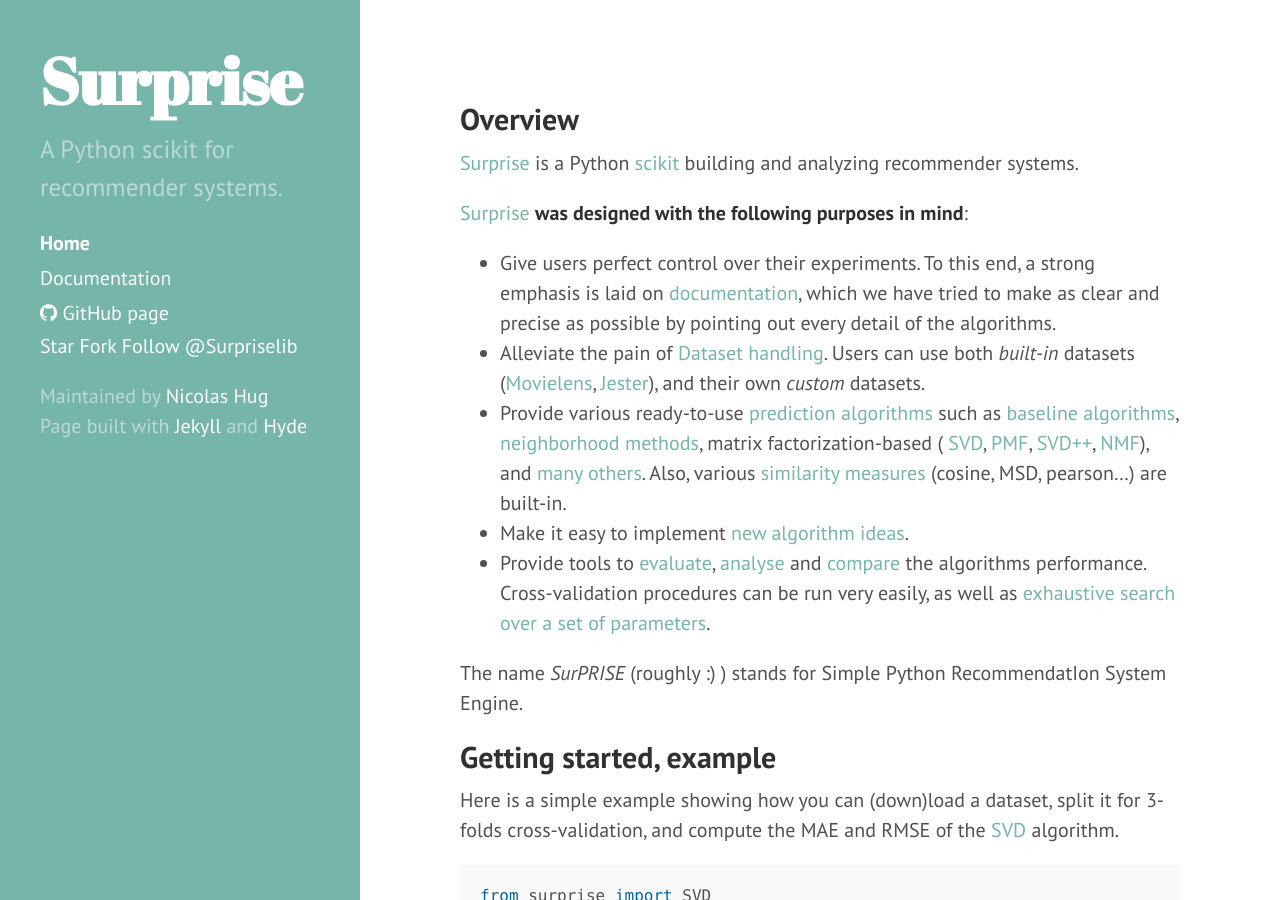
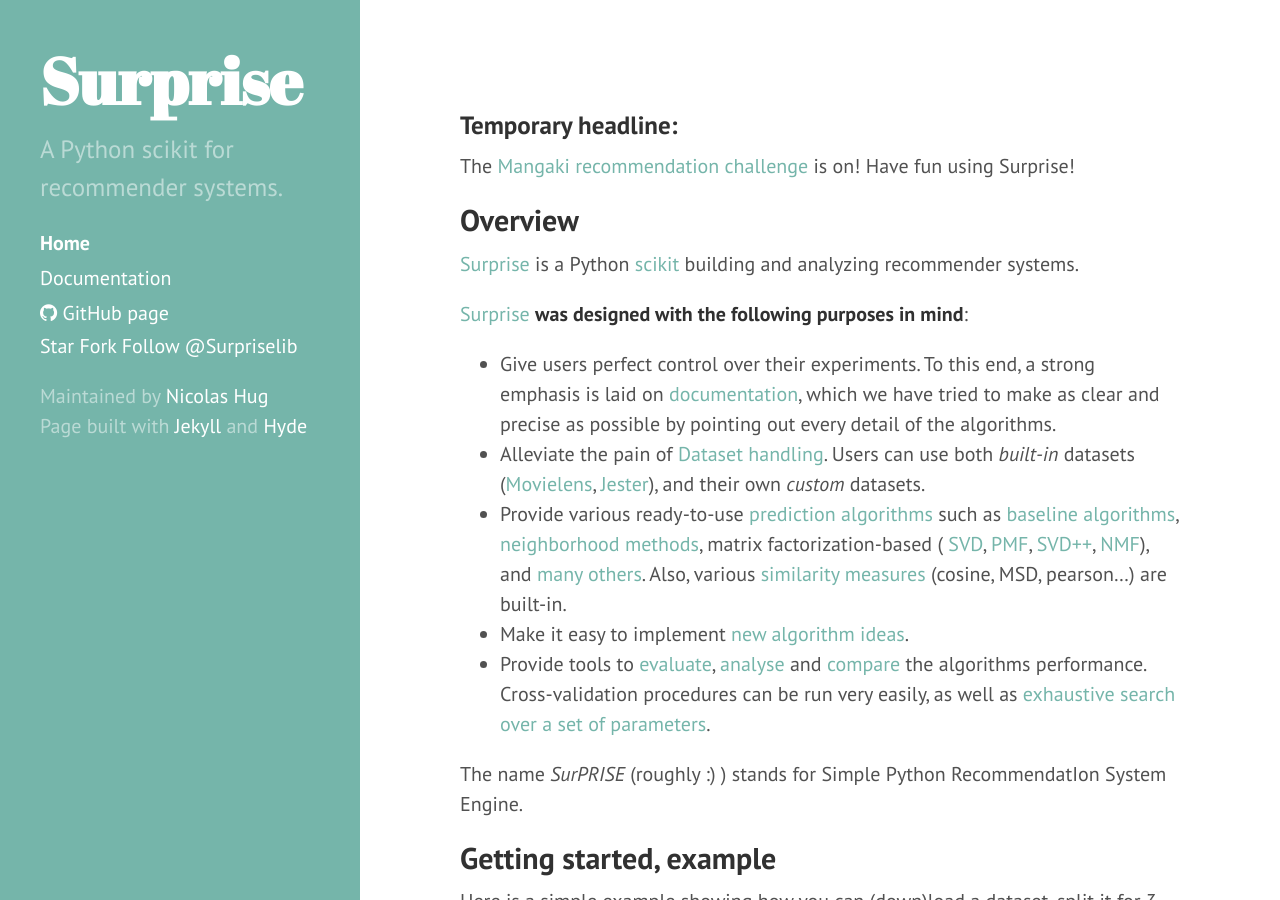
Before and after one commit to NicolasHug/Surprise, a Jekyll site: the page built from index.md, in a window 1280 px wide and 900 px high. Built offline with Jekyll 4.4.1, drawn with Linux system fonts in a browser that asks for light colours; comment, search, counter and statistics services are not loaded.

Commit message:
Update index.md

```diff
--- a/index.md
+++ b/index.md
@@ -4,6 +4,10 @@
 
 title: Home
 ---
+
+### Temporary headline:
+
+The [Mangaki recommendation challenge](http://research.mangaki.fr/2017/07/18/mangaki-data-challenge-en/) is on! Have fun using Surprise!
 
 
 Overview
```
